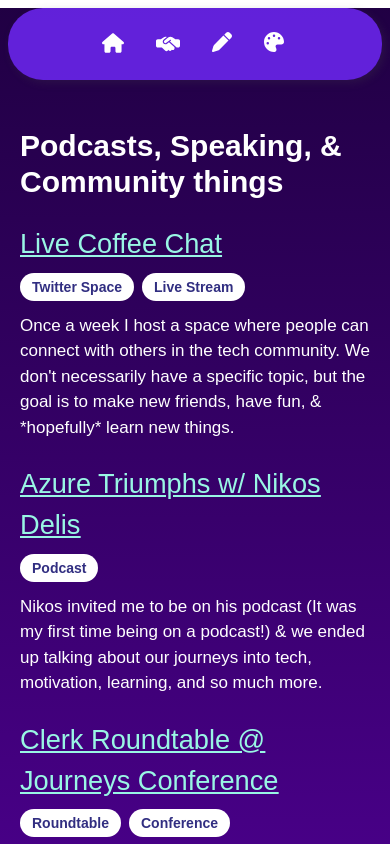
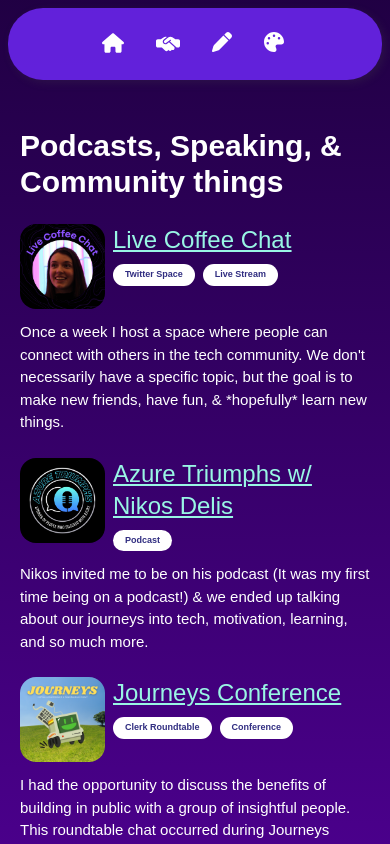
Before and after one commit to elliezub/Ellies-blog-links, a Next.js app: page /collabs in a window 390 px wide. Shown: the top 844 px of the page. Built offline with nearby package versions, Linux system fonts and the light colour scheme.

Commit message:
add collab changes

```diff
--- a/app/collabs/page.js
+++ b/app/collabs/page.js
@@ -20,16 +20,19 @@
       sideImg: "/azurelogo.png",
     },
     {
-      name: "Clerk Roundtable @ Journeys Conference",
-      types: ["Roundtable", "Conference"],
+      name: "Journeys Conference",
+      types: ["Clerk Roundtable", "Conference"],
       linkToCollab: "https://www.youtube.com/watch?v=hvyn-n8Kqgg&t=86s",
-      description:
-      (
+      description: (
         <>
           I had the opportunity to discuss the benefits of building in public
           with a group of insightful people. This roundtable chat occurred
-          during Journeys Conference, a fundraising event hosted by the {" "}
-          <Link href="https://thetc.co/" target="_blank" className="underline text-teal-200">
+          during Journeys Conference, a fundraising event hosted by the{" "}
+          <Link
+            href="https://thetc.co/"
+            target="_blank"
+            className="underline text-teal-200"
+          >
             Tech Commute
           </Link>
           .
@@ -48,8 +51,6 @@
         {collabItems.map((item, index) => (
           <div key={index} className="max-w-5xl mb-6 flex">
             <div className="w-[170px] h-[170px] flex-shrink-0 mr-4 hidden sm:block">
-              {" "}
-              {/* Fixed width and height */}
               <Image
                 src={item.sideImg}
                 alt={item.name}
@@ -59,8 +60,21 @@
                 className="rounded-2xl"
               />
             </div>
+
             <div>
-              <h2 className="underline text-[1.7rem] text-teal-200 mb-2">
+              <div className="flex">
+                <div className="w-[85px] h-[85px] flex-shrink-0 mr-2 block sm:hidden">
+                  <Image
+                    src={item.sideImg}
+                    alt={item.name}
+                    width={85}
+                    height={85}
+                    objectFit="cover"
+                    className="rounded-2xl"
+                  />
+                </div>
+                <div>
+                  <h2 className="underline md:text-[1.7rem] text-2xl text-teal-200 mb-2">
                     <Link href={item.linkToCollab} target="_blank">
                       {item.name}
                     </Link>
@@ -69,14 +83,17 @@
                     {item.types.map((type, typeIndex) => (
                       <span
                         key={typeIndex}
-                    className="bg-white text-indigo-900 px-3 py-1 rounded-2xl text-sm font-semibold"
+                        className="bg-white text-indigo-900 px-3 py-1 rounded-2xl md:text-sm sm:text-xs text-[9px] font-semibold"
                       >
                         {type}
                       </span>
                     ))}
                   </div>
+                </div>
+              </div>
+
               {item.description && (
-                <p className="mt-3 text-[17px]">{item.description}</p>
+                <p className="mt-3 md:text-[17px] text-[15px]">{item.description}</p>
               )}
             </div>
           </div>
--- a/app/components/Navbar.js
+++ b/app/components/Navbar.js
@@ -2,8 +2,8 @@
 
 export default function Navbar() {
   return (
-    <div className="mx-2">
-    <nav className="bg-[#722aff]/80 text-white flex items-center justify-between rounded-[35px] m-2 p-2 px-3 pr-4 max-w-7xl mx-auto">
+    <div className="mx-2 pt-2">
+    <nav className="bg-[#722aff]/80 text-white flex items-center justify-between rounded-[35px]  p-2 px-3 pr-4 max-w-7xl mx-auto">
       <button className="hidden sm:flex ml-2">
         {/* maybe add glow hover to this buttton */}
         <Link href="/">
```
Lines whose indentation alone changed are shown as unchanged.
